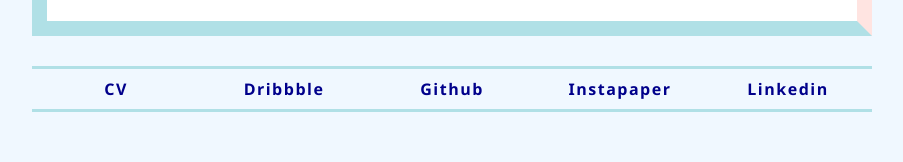
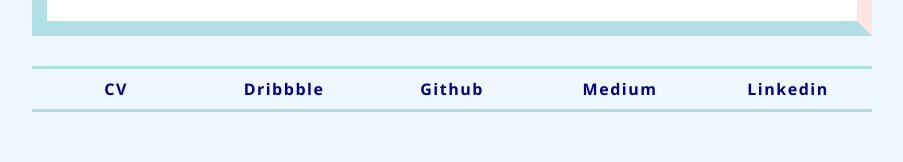
Before and after one commit to theinterned/theinterned.net, a React (Create React App) app: page / in a window 1280 px wide. Shown: the part 634-796 px from the top of the page, without its empty margins (188-1091 px from the left). Built offline with nearby package versions, Linux system fonts and the light colour scheme.

Commit message:
swaps out instapaper link for medium

```diff
--- a/src/App.js
+++ b/src/App.js
@@ -118,7 +118,7 @@ class App extends Component {
           <NavItem><NavLink href="https://www.dropbox.com/s/3jxewz8yj4mg9tz/Ned_Schwartz_CV.pdf?dl=0">CV</NavLink></NavItem>
           <NavItem><NavLink href="https://dribbble.com/theinterned">Dribbble</NavLink></NavItem>
           <NavItem><NavLink href="https://github.com/theinterned">Github</NavLink></NavItem>
-          <NavItem><NavLink href="https://www.instapaper.com/p/theinterned">Instapaper</NavLink></NavItem>
+          <NavItem><NavLink href="https://medium.com/@theinterned">Medium</NavLink></NavItem>
           <NavItem><NavLink href="https://ca.linkedin.com/in/neddo">Linkedin</NavLink></NavItem>
         </Nav>
 
```
